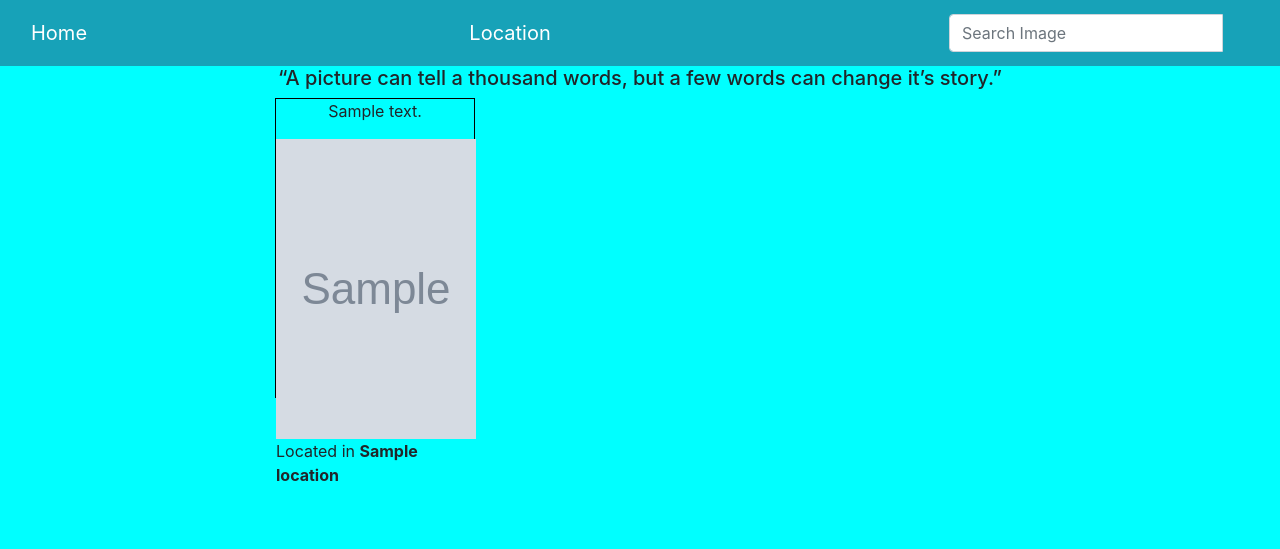
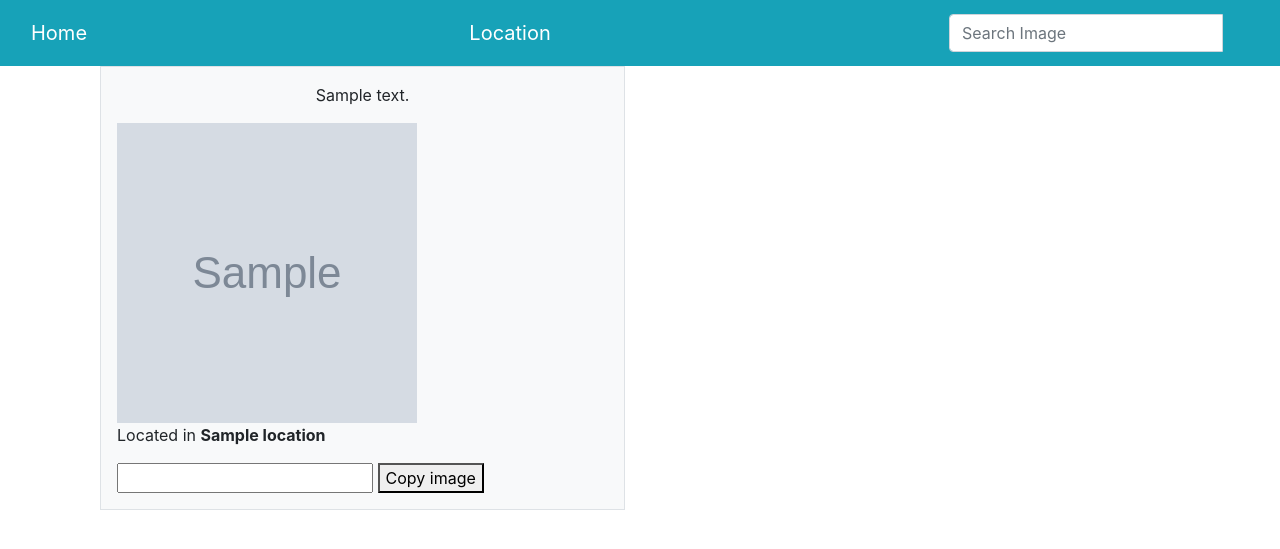
Before and after one commit to melodytowett/My-Gallery, a Django app: page / in a window 1280 px wide. Shown: the top 549 px of the page. Run offline with Django 4.2, Linux system fonts and the light colour scheme; tables that the repository leaves empty hold one stand-in row (values such as "Sample post"); grey boxes marked "Sample" are stand-in pictures; some libraries are stand-ins or nearby versions.

Commit message:
display search images

```diff
--- a/photos/templates/all-photos/base.html
+++ b/photos/templates/all-photos/base.html
@@ -13,7 +13,6 @@
     {% endif %}
     {% block styles %}
       {% bootstrap_css %}
-      <link rel="stylesheet" href="{% static 'css/base.css' %}">
     {% endblock %}
 </head>
 <body>
@@ -22,8 +21,6 @@
        {% block scripts %}
         <script src="https://ajax.googleapis.com/ajax/libs/jquery/3.2.1/jquery.min.js"></script>
      {% bootstrap_javascript %}
-     <h5 class="text-center"> “A picture can tell a thousand words,
-        but a few words can change it’s story.” </h5>
         {% endblock %}
     {% endblock %}
 </body>
--- a/photos/templates/index.html
+++ b/photos/templates/index.html
@@ -3,17 +3,21 @@
 {{ block.super }}
 <div class="container">
    {% for photo in photos %}
-    <div class="row">
-        <div class="col-xs-2 col-sm-2 col-md-2 col-lg-2 bg-ligh"></div>
-    <div class="col-xs-4 col-sm-4 col-md-4 col-lg-4">
-        <div class="thumbnail">
+
+<div class="container ">
+  <div class="row g-5">
+    <div class="col-6">
+     <div class="p-3 border bg-light">
         <p class="text-center">{{photo.description}} </p>
-       <img src= {% if photo.my_image %} {{photo.my_image.url}} {%else%}#{% endif %} alt="Image" class="img-responsive" >
+       <img src= {% if photo.my_image %} {{photo.my_image.url}} {%else%}#{% endif %} alt="Image" class="img-responsive" style="height: 300px; width: 300px;">
        <p>Located in <b> {{photo.location}} </b></p>
+       <input type="text" value=" {{my_image.url}} " id="myImage">
+       <button onclick="myFunction">Copy image</button>
+     </div>
     </div>
-    </div>
-    <div class="col-xs-2 col-sm-2 col-md-2 col-lg-2 bg-ligh"></div>
-     </div>
+  </div>
+</div>
     {% endfor %}
+
 </div>
 {% endblock %}
--- a/static/css/base.css
+++ /dev/null
@@ -1,10 +0,0 @@
-body{
-    background-color: aqua;
-}
-.thumbnail{
-border: 1px solid black;
-}
-.thumbnail,img{
-height: 300px;
-width: 200px;
-}
```
